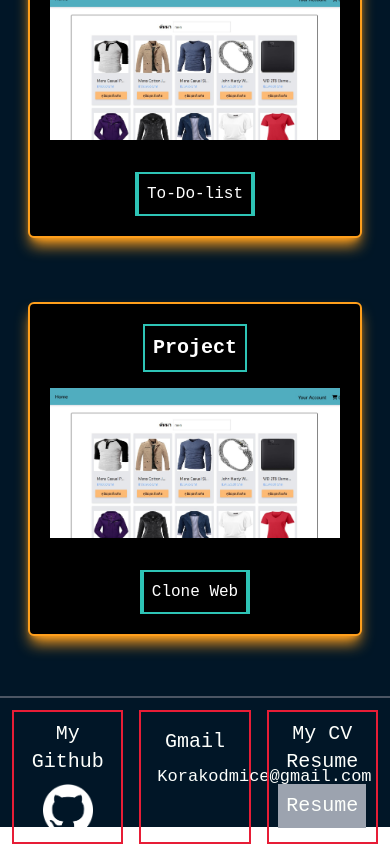
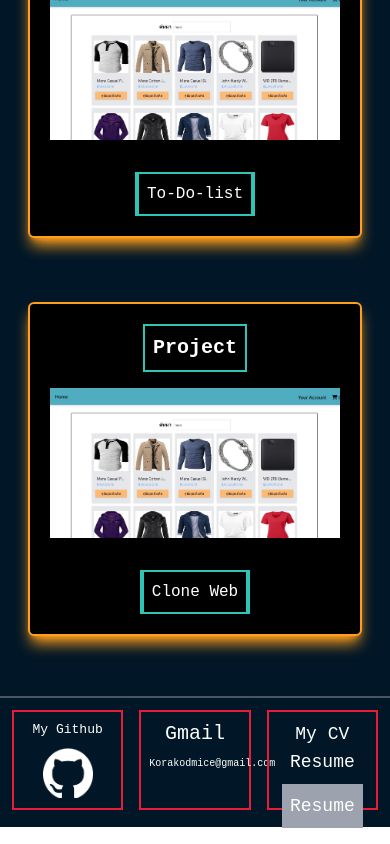
Before and after one commit to Korakodman/portfolio, a React (Vite) app: page / in a window 390 px wide. Shown: the part 1904-2748 px from the top of the page. Built offline with nearby package versions, Linux system fonts and the light colour scheme.

Commit message:
add about me

```diff
--- a/src/App.jsx
+++ b/src/App.jsx
@@ -14,9 +14,9 @@ function App() {
       <hr className="border border-gray-600 w-full"></hr>
       <footer className="bg-[#011627]  mx-1 h-[125px] p-2 mt-1 mb-2 justify-center items-center">
         <section className="footer grid grid-cols-3 gap-4 text-center">
-          <div className="border-2 border-[#e71d36] p-2  ">
+          <div className="border-2 border-[#e71d36] p-2 h-[100px] md:h-[111px] ">
             <div className="mb-2">
-              <h1 className="text-xl md:text-2xl">My Github</h1>
+              <h1 className="text-md md:text-2xl">My Github</h1>
             </div>
             <div className="flex justify-center items-center">
               <img
@@ -27,17 +27,17 @@ function App() {
               ></img>
             </div>
           </div>
-          <div className="p-4 border-[#e71d36] border-2">
+          <div className="p-2 md:p-4  border-[#e71d36] border-2 h-[100px] md:h-[111px]">
             <div className="mb-2">
               <h1 className="text-xl md:text-2xl">Gmail</h1>
             </div>
             <div>
-              <h1 className="text-[17px] md:text-2xl">Korakodmice@gmail.com</h1>
+              <h1 className="text-[10px] md:text-2xl">Korakodmice@gmail.com</h1>
             </div>
           </div>
-          <div className=" p-2 border-[#e71d36] border-2">
-            <h1 className="text-xl md:text-2xl mb-2">My CV Resume</h1>
-            <button className=" bg-gray-400 p-2 text-xl md:text-2xl">
+          <div className=" p-2 border-[#e71d36] border-2 h-[100px] md:h-[111px]">
+            <h1 className="text-lg md:text-2xl mb-2">My CV Resume</h1>
+            <button className=" bg-gray-400 p-2 text-lg md:text-2xl">
               Resume
             </button>
           </div>
```
